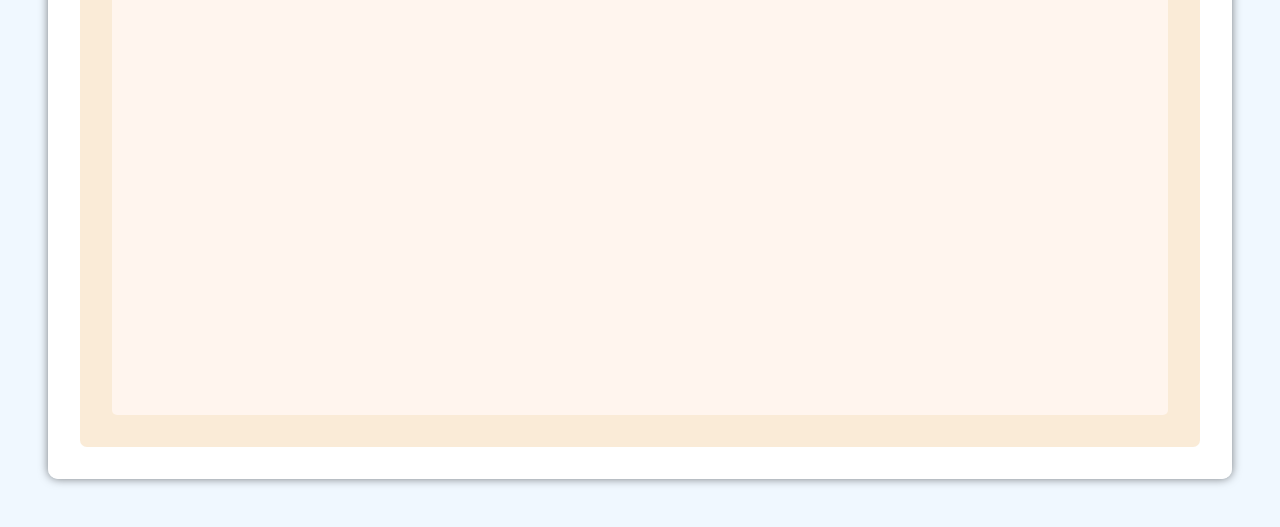
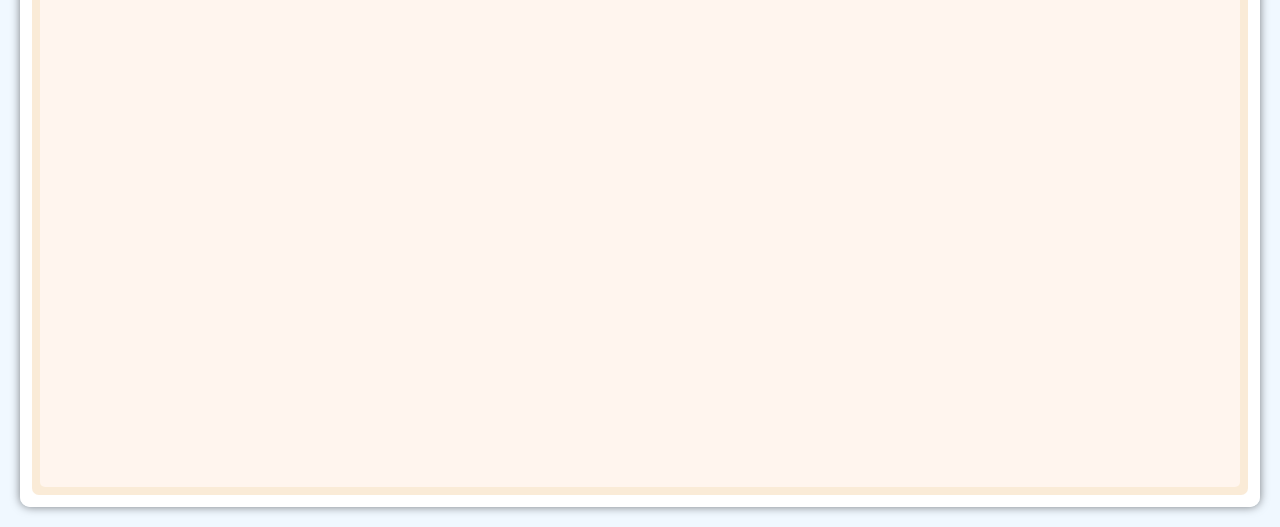
Before and after one commit to charlieop/scroll-snap-test, a plain HTML site: page index.html in a window 1280 px wide. Shown: the part 273-800 px from the top of the page. Drawn offline with Linux system fonts and the light colour scheme.

Commit message:
changed padding size

```diff
--- a/style.css
+++ b/style.css
@@ -16,7 +16,7 @@ div {
   display: flex;
   justify-content: center;
   align-items: center;
-  padding: 3rem;
+  padding: 1.25rem;
 }
 
 .wrapper {
@@ -33,7 +33,7 @@ div {
 }
 
 .element {
-  --_margin: 2rem;
+  --_margin: 0.75rem;
   margin: var(--_margin);
   background-color: antiquewhite;
   height: calc(100% - (var(--_margin) * 2));
@@ -56,7 +56,7 @@ div {
 }
 
 .inner_element_h {
-  --_margin: 2rem;
+  --_margin: 0.5rem;
   margin: var(--_margin);
   background-color: rgb(170, 219, 220);
   width: calc(100% - (var(--_margin) * 2));
@@ -66,7 +66,7 @@ div {
 }
 
 .inner_element {
-  --_margin: 2rem;
+  --_margin: 0.5rem;
   margin: var(--_margin);
   background-color: seashell;
   height: calc(100% - (var(--_margin) * 2));
```
